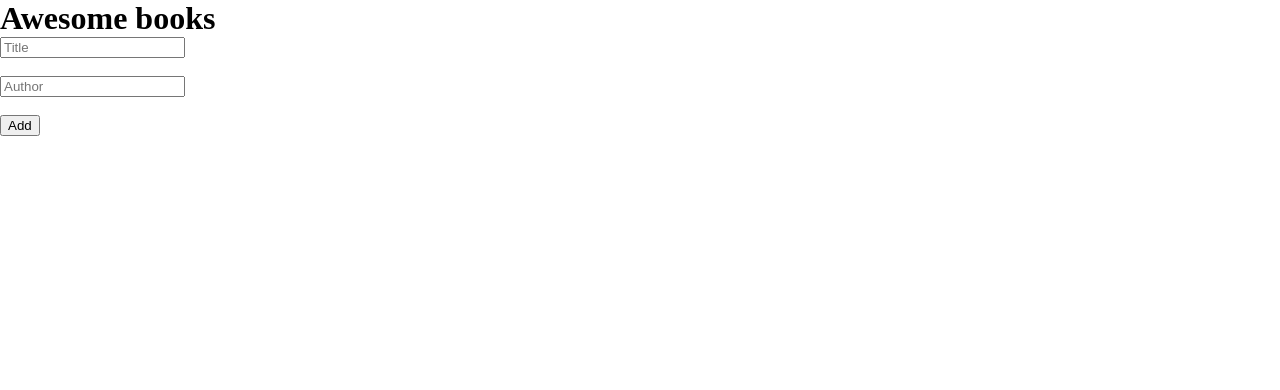
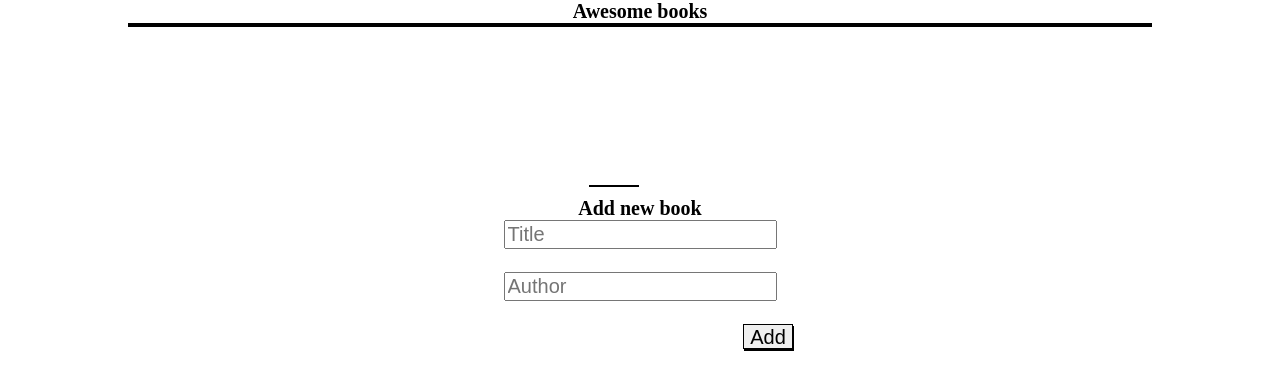
Before and after one commit to danielmatama/awesome-books-matama, a website: page index.html in a window 1280 px wide. Drawn offline with Linux system fonts and the light colour scheme.

Commit message:
style and class

```diff
--- a/index.html
+++ b/index.html
@@ -10,6 +10,10 @@
   <body>
     <h1>Awesome books</h1>
     <div id="list" class="list"></div>
+    <div class="add-new-book">
+      <div class="black-line"></div>
+      <h2>Add new book</h2>
+    </div>
     <div id="addNew">
       <form name="book" id="form">
         <input
@@ -26,7 +30,9 @@
           placeholder="Author"
           required
         /><br /><br />
-        <button type="submit" id="addButton" class="btn">Add</button>
+        <div class="addButton">
+          <button type="submit" id="addButton" class="btn">Add</button>
+        </div>
       </form>
     </div>
 
--- a/styles.css
+++ b/styles.css
@@ -1,3 +1,52 @@
 * {
+  box-sizing: border-box;
+  /* padding: 0; */
+  margin: 0;
+  font-size: 20px;
+}
+
+body {
+  width: 100vw;
+  text-align: center;
+  display: flex;
+  flex-direction: column;
+  justify-content: center;
+}
+
+.list {
+  margin-left: 10%;
+  width: 80%;
+  border: 2px solid black;
+  margin-bottom: 10%;
+}
+
+.list div:nth-of-type(even) {
+  background-color: #ddd;
+}
+
+.remove,
+.btn {
+  height: 25px;
+  border: 1px solid black;
+  box-shadow: 1px 2px;
   margin: 0;
 }
+
+.black-line {
+  margin-top: 30px;
+  border-top: 2px solid black;
+  width: 50px;
+  margin-left: 46%;
+  margin-bottom: 10px;
+}
+
+.addButton {
+  width: 80%;
+  float: right;
+}
+
+.titleAuthor {
+  display: flex;
+  justify-content: space-evenly;
+  gap: 200px;
+}
```
Also changed, not shown: scripts.js (+19 -19 lines).
